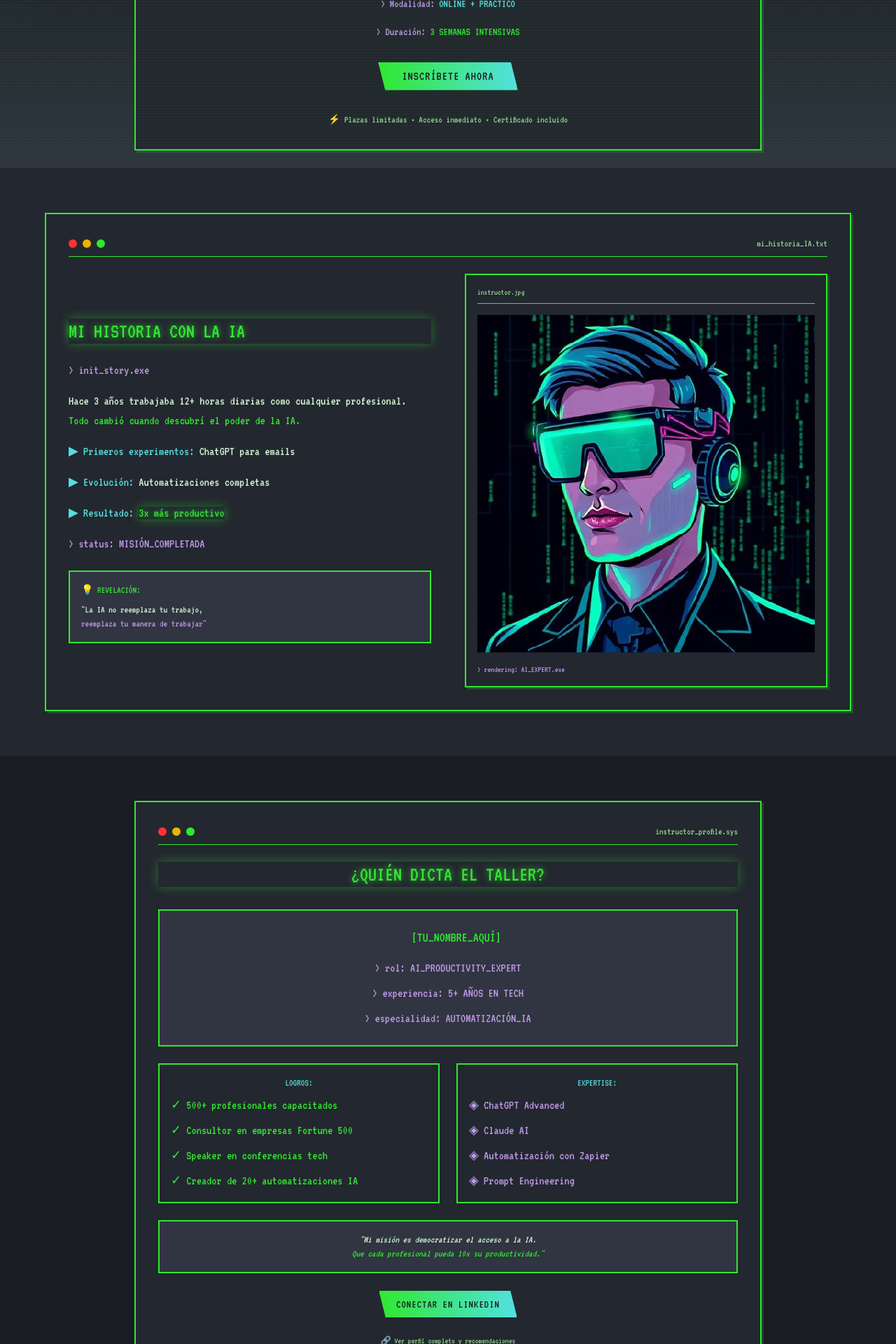
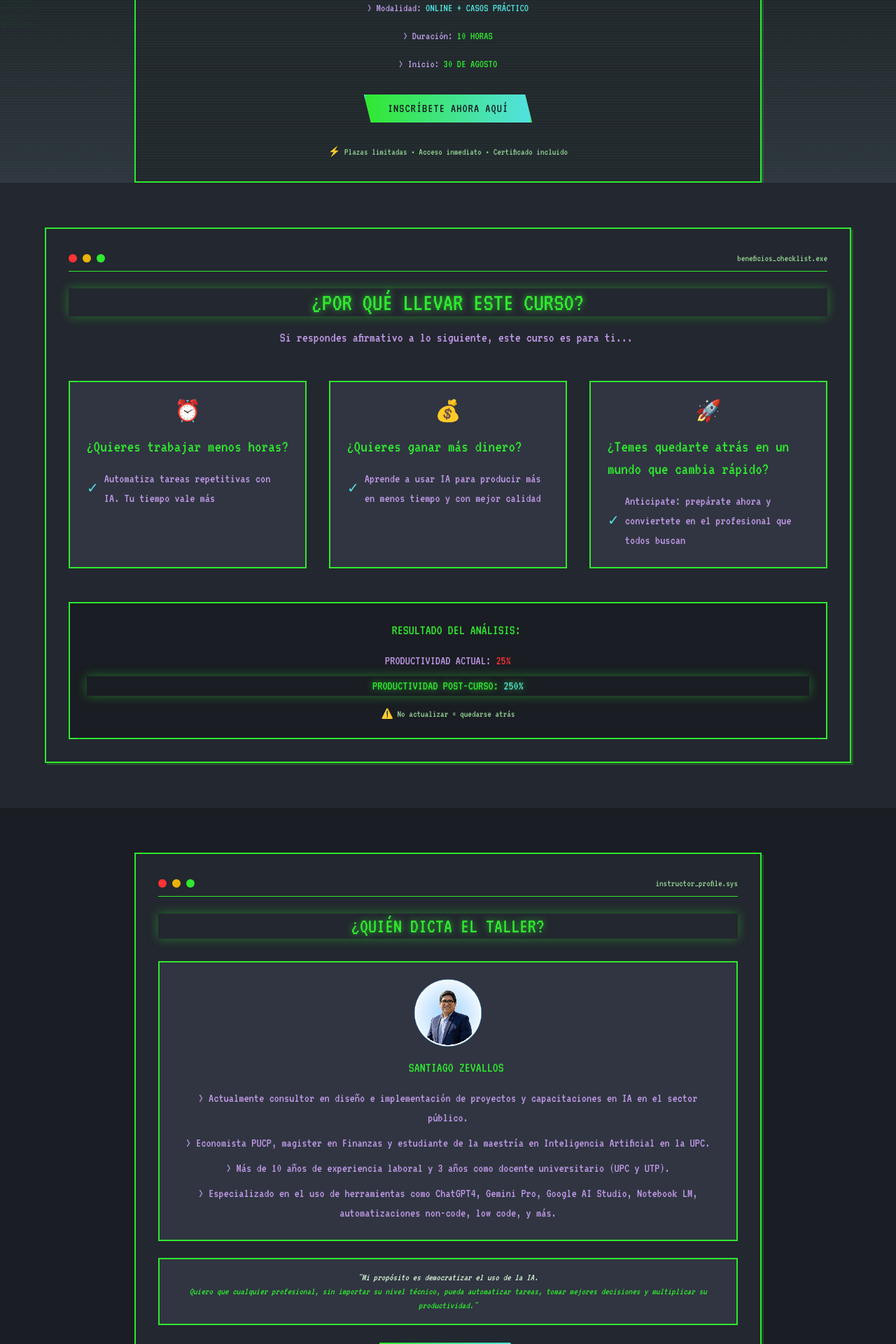
Before and after one commit to santiagozevallosq/retro-ai-bootcamp, a React (Vite) app: page / in a window 1280 px wide. Shown: the part 560-2480 px from the top of the page at 70% size. Built offline with nearby package versions, Linux system fonts and the light colour scheme.

Commit message:
cambios de texto en la landing page

```diff
--- a/src/components/BenefitsSection.tsx
+++ b/src/components/BenefitsSection.tsx
@@ -2,17 +2,17 @@ const BenefitsSection = () => {
   const benefits = [
     {
       question: "¿Quieres trabajar menos horas?",
-      answer: "Automatiza tareas repetitivas con IA",
+      answer: "Automatiza tareas repetitivas con IA. Tu tiempo vale más",
       icon: "⏰"
     },
     {
       question: "¿Quieres ganar más dinero?",
-      answer: "Multiplica tu capacidad de entrega",
+      answer: "Aprende a usar IA para producir más en menos tiempo y con mejor calidad",
       icon: "💰"
     },
     {
-      question: "¿Quieres ser imprescindible en tu trabajo?",
-      answer: "Domina las herramientas que todos necesitan",
+      question: "¿Temes quedarte atrás en un mundo que cambia rápido?",
+      answer: "Anticipate: prepárate ahora y conviertete en el profesional que todos buscan",
       icon: "🚀"
     }
   ];
--- a/src/components/CourseContentSection.tsx
+++ b/src/components/CourseContentSection.tsx
@@ -20,13 +20,65 @@ const CourseContentSection = () => {
     },
     {
       id: "03",
-      title: "HERRAMIENTAS PRÁCTICAS",
-      subtitle: "ChatGPT, Gemini, NotebookLM y más",
-      description: "Domina ChatGPT (gratuito y pago), Gemini, NotebookLM, Google AI Studio. Con mini-proyectos prácticos para cada herramienta",
-      project: "🚀 Portfolio completo con IA + Informe ejecutivo + Página web",
-      skills: ["ChatGPT completo", "Gemini y GEMS", "NotebookLM", "Google AI Studio", "Casos reales"],
+      title: "HERRAMIENTAS PRÁCTICAS: CHATGPT",
+      subtitle: "Domina el asistente más versátil",
+      description: "Explora a fondo ChatGPT (gratuito y pago): funcionalidades clave, GPT Store, Sora, Codex y automatización avanzada de tareas frecuentes.",
+      project: "🧠 Mini-proyecto: genera un informe ejecutivo a partir de un Excel, PDF y noticia online.",
+      skills: [
+        "Chat, dictado por voz, Live y compartir chats",
+        "GPT Store y asistentes personalizados",
+        "Carga de archivos, integración con Google Drive y OneDrive",
+        "Análisis de datos, creación de imágenes y documentos",
+        "ChatGPT Plus: Codex, Tareas, Sora y conectores"
+      ],
       duration: "Tema 3"
+    },
+    {
+      id: "04",
+      title: "HERRAMIENTAS PRÁCTICAS: GEMINI",
+      subtitle: "IA conectada al ecosistema Google",
+      description: "Aprende a crear GEMS (bots personalizados), integrar Google Workspace, y prototipar con IA. Accede a funciones premium como VEO 3.",
+      project: "🌐 Mini-proyecto: crea una página de presentación de tu proyecto profesional o tesis.",
+      skills: [
+        "Chat, dictado por voz, búsqueda en internet",
+        "Canvas, generación de imágenes y carga de archivos",
+        "Integración con Gmail, Drive, Calendar y YouTube",
+        "Creación de GEMS con memoria e instrucciones",
+        "Prototipado: páginas web, infografías y apps"
+      ],
+      duration: "Tema 4"
+    },
+    {
+      id: "05",
+      title: "HERRAMIENTAS PRÁCTICAS: NOTEBOOK LM",
+      subtitle: "Organiza, resume e interactúa con tus documentos",
+      description: "Descubre cómo transformar tus archivos en conocimiento accionable con resúmenes, mapas mentales y conversaciones inteligentes.",
+      project: "📚 Mini-proyecto: carga tu CV o documentos académicos y genera una presentación profesional interactiva.",
+      skills: [
+        "Análisis de múltiples formatos (PDF, YouTube, audio, web)",
+        "Carpetas inteligentes y reducción de alucinaciones",
+        "Resúmenes, guías de estudio, notas automáticas",
+        "Mapas mentales y audios estilo podcast",
+        "Interacción en tiempo real con tus archivos"
+      ],
+      duration: "Tema 5"
+    },
+    {
+      id: "06",
+      title: "HERRAMIENTAS PRÁCTICAS: GOOGLE AI STUDIO",
+      subtitle: "Explora el laboratorio de modelos de Google",
+      description: "Domina Stream, TTS y VEO. Aprende a interactuar con la IA en tiempo real con voz, cámara y pantalla compartida.",
+      project: "🎥 Mini-proyecto: crea un video de 8 segundos y una demo en vivo con pantalla compartida y voz.",
+      skills: [
+        "Stream: hablar, compartir pantalla y cámara en vivo",
+        "Generación de imágenes con Gemini 2.0 Flash",
+        "Conversaciones en vivo usando voz (Stream – Talk)",
+        "IA como guía paso a paso con pantalla compartida",
+        "Text to Speech (TTS) y creación de videos con VEO 2"
+      ],
+      duration: "Tema 6"
     }
+
   ];
 
   return (
--- a/src/components/InstructorSection.tsx
+++ b/src/components/InstructorSection.tsx
@@ -1,8 +1,10 @@
 import { Button } from "@/components/ui/button";
+import { Avatar, AvatarImage } from "@/components/ui/avatar";
+import instructorImage from "@/assets/foto_profesional.jpg";
 
 const InstructorSection = () => {
   const handleLinkedInRedirect = () => {
-    window.open('https://linkedin.com/in/YOUR_PROFILE', '_blank');
+    window.open('https://www.linkedin.com/in/santiago-zevallos-b6a29b44/', '_blank');
   };
 
   return (
@@ -29,46 +31,30 @@ const InstructorSection = () => {
 
               <div className="space-y-6 font-terminal text-lg">
                 <div className="bg-muted p-6 pixel-border">
+                  <Avatar className="w-24 h-24 mx-auto mb-4">
+                    <AvatarImage src={instructorImage} alt="Santiago Zevallos" />
+                  </Avatar>
                   <div className="text-primary text-xl mb-4">
-                    <span className="blink">▋</span> [TU_NOMBRE_AQUÍ]
+                    <span className="blink">▋</span> SANTIAGO ZEVALLOS
                   </div>
                   <div className="text-accent mb-2">
-                    {'>'}  rol: AI_PRODUCTIVITY_EXPERT
+                    {'>'}  Actualmente consultor en diseño e implementación de proyectos y capacitaciones en IA en el sector público.
                   </div>
                   <div className="text-accent mb-2">
-                    {'>'}  experiencia: 5+ AÑOS EN TECH
+                    {'>'}  Economista PUCP, magister en Finanzas y estudiante de la maestría en Inteligencia Artificial en la UPC.
+                  </div>
+                  <div className="text-accent mb-2">
+                    {'>'}  Más de 10 años de experiencia laboral y 3 años como docente universitario (UPC y UTP).
                   </div>
                   <div className="text-accent">
-                    {'>'}  especialidad: AUTOMATIZACIÓN_IA
-                  </div>
-                </div>
-
-                <div className="grid md:grid-cols-2 gap-6">
-                  <div className="bg-card p-4 pixel-border">
-                    <div className="text-secondary text-sm mb-2">LOGROS:</div>
-                    <ul className="space-y-2 text-left">
-                      <li className="text-primary">✓ 500+ profesionales capacitados</li>
-                      <li className="text-primary">✓ Consultor en empresas Fortune 500</li>
-                      <li className="text-primary">✓ Speaker en conferencias tech</li>
-                      <li className="text-primary">✓ Creador de 20+ automatizaciones IA</li>
-                    </ul>
-                  </div>
-
-                  <div className="bg-card p-4 pixel-border">
-                    <div className="text-secondary text-sm mb-2">EXPERTISE:</div>
-                    <ul className="space-y-2 text-left">
-                      <li className="text-accent">◈ ChatGPT Advanced</li>
-                      <li className="text-accent">◈ Claude AI</li>
-                      <li className="text-accent">◈ Automatización con Zapier</li>
-                      <li className="text-accent">◈ Prompt Engineering</li>
-                    </ul>
+                    {'>'}  Especializado en el uso de herramientas como ChatGPT4, Gemini Pro, Google AI Studio, Notebook LM, automatizaciones non-code, low code, y más.
                   </div>
                 </div>
 
                 <div className="bg-muted p-4 pixel-border">
                   <div className="font-terminal text-sm italic">
-                    "Mi misión es democratizar el acceso a la IA.<br />
-                    <span className="text-primary">Que cada profesional pueda 10x su productividad."</span>
+                    "Mi propósito es democratizar el uso de la IA.<br />
+                    <span className="text-primary">Quiero que cualquier profesional, sin importar su nivel técnico, pueda automatizar tareas, tomar mejores decisiones y multiplicar su productividad."</span>
                   </div>
                 </div>
 
--- a/src/components/RetroHero.tsx
+++ b/src/components/RetroHero.tsx
@@ -2,8 +2,8 @@ import { Button } from "@/components/ui/button";
 
 const RetroHero = () => {
   const handleWhatsAppRedirect = () => {
-    const message = encodeURIComponent("Hola! Me interesa el Curso Práctico: Productividad 10X usando IA");
-    window.open(`https://wa.me/YOUR_PHONE_NUMBER?text=${message}`, '_blank');
+    const message = encodeURIComponent("Hola! Quiero inscribirme en el Curso Práctico: Productividad 10X usando IA");
+    window.open(`https://wa.me/51934086161?text=${message}`, '_blank');
   };
 
   return (
@@ -34,9 +34,9 @@ const RetroHero = () => {
             </div>
 
             <div className="font-terminal text-xl md:text-2xl text-secondary max-w-3xl mx-auto">
-              <span className="blink">▋</span> Este no es otro curso más donde aprendes muchas herramientas de IA sin uso claro.
+              <span className="blink">▋</span> Este no es otro curso más donde aprendes muchas herramientas de IA sin uso claro. Aquí aprenderás a identificar tus necesidades reales y, a partir de ahí, elegir la herramienta que realmente se ajusta a ti.
               <br />
-              Aquí aprenderás a identificar tus necesidades reales y elegir la herramienta que se ajusta a ti.
+              Así descubrirás el verdadero poder de la IA: una tecnología que trabaja a tu favor, alineada con tus objetivos y forma de trabajar.
             </div>
 
             <div className="space-y-4">
@@ -44,10 +44,13 @@ const RetroHero = () => {
                 {'>'}  Estado: <span className="text-primary">INSCRIPCIONES ABIERTAS</span>
               </div>
               <div className="font-terminal text-accent">
-                {'>'}  Modalidad: <span className="text-secondary">ONLINE + PRÁCTICO</span>
+                {'>'}  Modalidad: <span className="text-secondary">ONLINE + CASOS PRÁCTICO</span>
               </div>
               <div className="font-terminal text-accent">
-                {'>'}  Duración: <span className="text-primary">3 SEMANAS INTENSIVAS</span>
+                {'>'}  Duración: <span className="text-primary">10 HORAS</span>
+              </div>
+              <div className="font-terminal text-accent">
+                {'>'}  Inicio: <span className="text-primary">30 DE AGOSTO</span>
               </div>
             </div>
 
@@ -55,7 +58,7 @@ const RetroHero = () => {
               onClick={handleWhatsAppRedirect}
               className="cyber-button font-pixel text-lg px-8 py-4 mt-8"
             >
-              INSCRÍBETE AHORA
+              INSCRÍBETE AHORA AQUÍ
             </Button>
 
             <div className="font-terminal text-sm text-muted-foreground mt-4">
--- a/src/pages/Index.tsx
+++ b/src/pages/Index.tsx
@@ -12,11 +12,11 @@ const Index = () => {
   return (
     <div className="min-h-screen bg-background">
       <RetroHero />
-      <AIStorySection />
+      <BenefitsSection />
       <InstructorSection />
-      <BenefitsSection />
       <AchievementsSection />
       <CourseContentSection />
+      <AIStorySection />
       <BonusSection />
       <FinalCTASection />
       <FAQSection />
```
Also changed, not shown: src/assets/foto_profesional.jpg (added).
